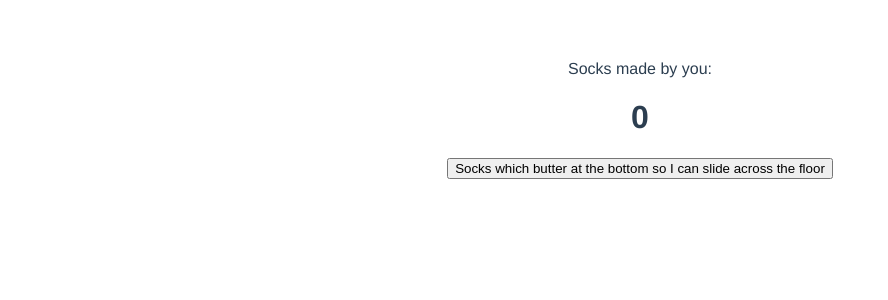
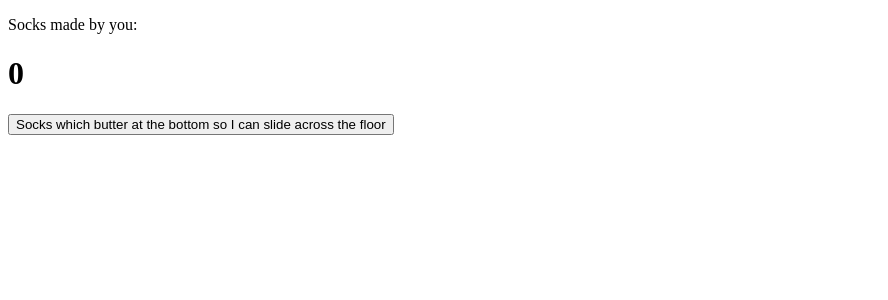
Before and after one commit to flippi321/sockify-frontend, a Vue app in the folder sockify/: page / in a window 1280 px wide. Shown: the top 300 px of the page, without its empty margins (0-888 px from the left). Built offline with nearby package versions, Linux system fonts and the light colour scheme.

Commit message:
Made it so that the user is sent to the detail page when a sock is generated

```diff
--- a/sockify/src/App.vue
+++ b/sockify/src/App.vue
@@ -1,26 +1,35 @@
 <template>
-  <MainPage msg="Socks made by you:"/>
+  <div>
+    <MainPage v-if="!sockData" msg="Socks made by you:" @generatedSock="showSock"/>
+    <SockDetails v-else :name="sockData.name" :description="sockData.description" :type="sockData.type" />
+  </div>
 </template>
 
 <script>
 import MainPage from './components/MainPage.vue'
-
+import SockDetails from './components/SockDetails.vue'
 
 export default {
   name: 'App',
   components: {
-    MainPage
+    MainPage,
+    SockDetails
+  },
+  data() {
+    return {
+      sockData: null
+    }
+  },
+  methods: {
+    showSock(sockCSV) {
+      const [name, type, description] = sockCSV.split(',').map(str => str.trim());
+
+      this.sockData = {
+        name,
+        type,
+        description
+      };
+    }
   }
 }
 </script>
-
-<style>
-#app {
-  font-family: Avenir, Helvetica, Arial, sans-serif;
-  -webkit-font-smoothing: antialiased;
-  -moz-osx-font-smoothing: grayscale;
-  text-align: center;
-  color: #2c3e50;
-  margin-top: 60px;
-}
-</style>
```
